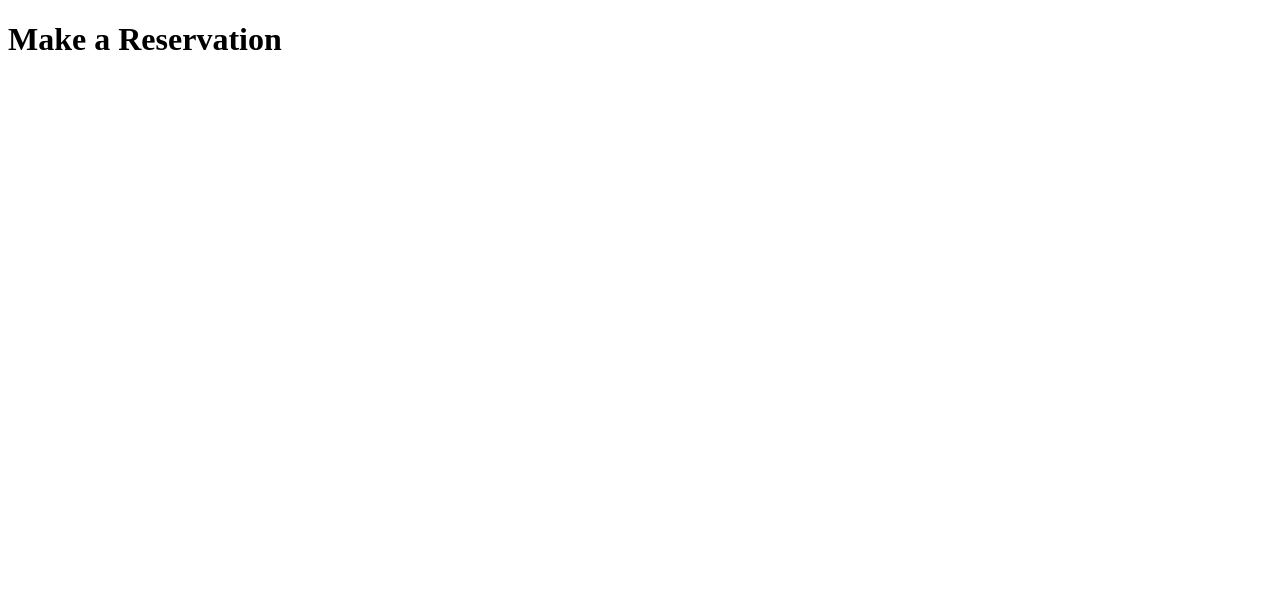
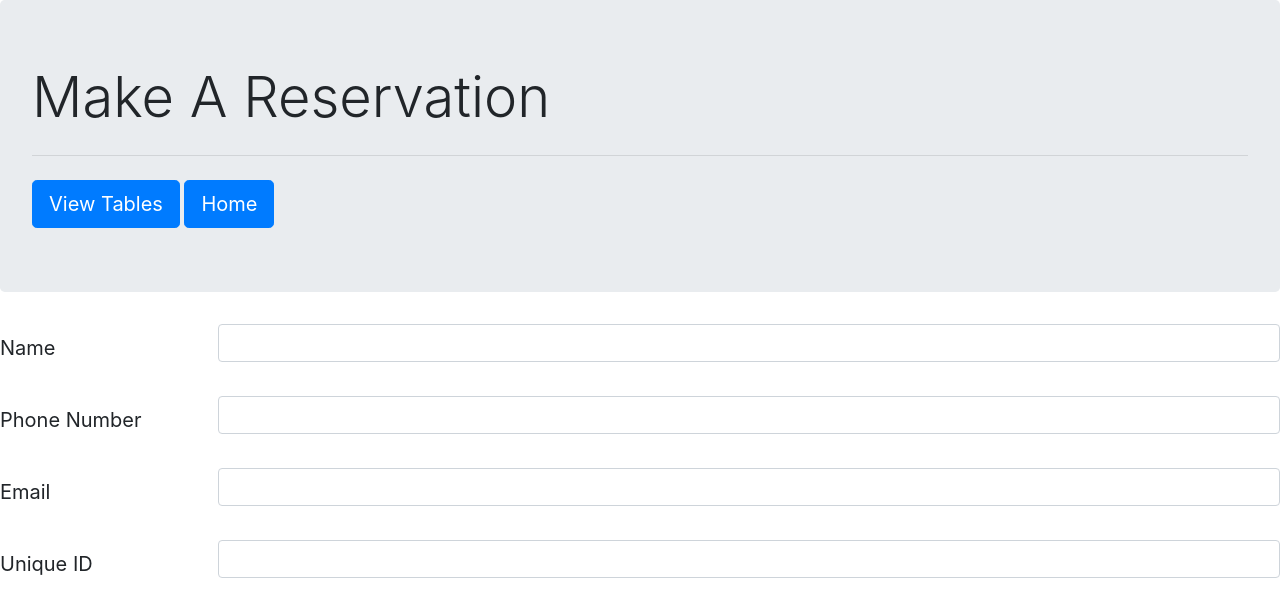
Before and after one commit to nbur4556/hot-restaurant, a plain HTML site: page template/reservations.html in a window 1280 px wide. Drawn offline with nearby package versions, Linux system fonts and the light colour scheme.

Commit message:
changes styling

```diff
--- a/template/reservations.html
+++ b/template/reservations.html
@@ -5,10 +5,47 @@
         <meta charset="UTF-8">
         <meta name="viewport" content="width=device-width, initial-scale=1.0">
         <title>Hot Restaurant - Make a Reservation</title>
+        <link rel="stylesheet" href="https://stackpath.bootstrapcdn.com/bootstrap/4.5.2/css/bootstrap.min.css"
+        integrity="sha384-JcKb8q3iqJ61gNV9KGb8thSsNjpSL0n8PARn9HuZOnIxN0hoP+VmmDGMN5t9UJ0Z" crossorigin="anonymous">
     </head>
 
     <body>
-        <h1>Make a Reservation</h1>
+        <article>
+            <div class="jumbotron">
+                <h1 class="display-4">Make A Reservation</h1>
+                <hr class="my-4">
+                <a class="btn btn-primary btn-lg" href="#" role="button">View Tables</a>
+                <a class="btn btn-primary btn-lg" href="#" role="button">Home</a>
+              </div>
+        </article>
+
+        <form>
+            <div class="form-group row">
+              <label for="inputEmail3" class="col-sm-2 col-form-label-lg">Name</label>
+              <div class="col-sm-10">
+                <input type="email" class="form-control" id="input">
+              </div>
+            </div>
+            <div class="form-group row">
+              <label for="inputPassword3" class="col-sm-2 col-form-label-lg">Phone Number</label>
+              <div class="col-sm-10">
+                <input type="password" class="form-control" id="input">
+              </div>
+            </div>
+            <div class="form-group row">
+                <label for="inputPassword3" class="col-sm-2 col-form-label-lg">Email</label>
+                <div class="col-sm-10">
+                  <input type="password" class="form-control" id="input">
+                </div>
+              </div>
+              <div class="form-group row">
+                <label for="inputPassword3" class="col-sm-2 col-form-label-lg">Unique ID</label>
+                <div class="col-sm-10">
+                  <input type="password" class="form-control" id="input">
+                </div>
+              </div>
+
+          </form>
     </body>
 
 </html>
```
Also changed, not shown: template/index.html (+8 -4 lines), template/tables.html (+10 -0 lines).
